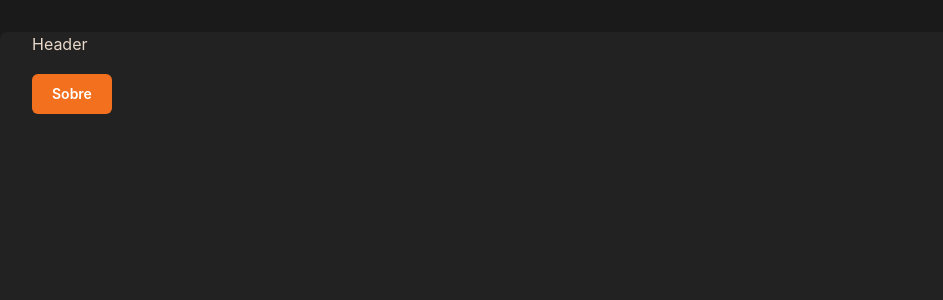
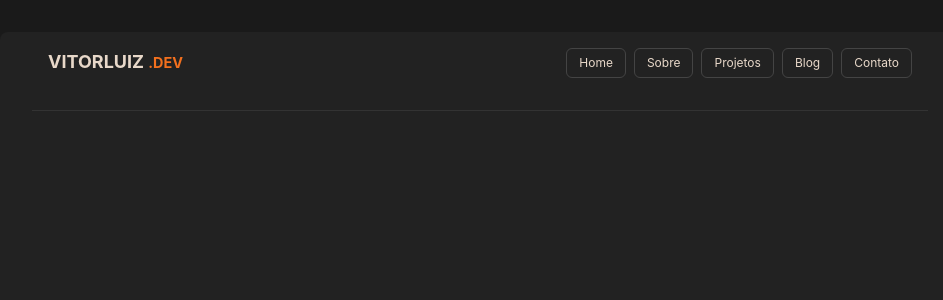
Before and after one commit to Biurifin023/portifolio-dev, a Next.js app: page / in a window 1280 px wide. Shown: the top 300 px of the page, without its empty margins (160-1103 px from the left). Built offline with nearby package versions, Linux system fonts and the light colour scheme.

Commit message:
Component Header

```diff
--- a/src/app/components/header.tsx
+++ b/src/app/components/header.tsx
@@ -1,7 +1,24 @@
+import BtnDefaultSm from "../utils/Buttons/Btn-default-sm";
+
 export default function Header() {
     return(
-        <div>
-            <h1>Header</h1>
+        <>
+        <div className="flex p-4 justify-between">
+            <div className="font-bold uppercase text-lg">
+                VitorLuiz <small className="text-primary">.dev</small>
+            </div>
+
+            <div className="flex space-x-2">
+                <BtnDefaultSm>Home</BtnDefaultSm>
+                <BtnDefaultSm>Sobre</BtnDefaultSm>
+                <BtnDefaultSm>Projetos</BtnDefaultSm>
+                <BtnDefaultSm>Blog</BtnDefaultSm>
+                <BtnDefaultSm>Contato</BtnDefaultSm>
+
+            </div>
+
         </div>
+        <div className="border-b border-border w-full "></div>
+        </>
     )
 }
--- a/src/app/page.tsx
+++ b/src/app/page.tsx
@@ -1,11 +1,9 @@
 import Header from "@/app/components/header";
-import About from "./components/about";
 
 export default function PageHome() {
   return(
     <div className="flex flex-col min-h-screen bg-surface rounded-lg px-8 gap-4">
       <Header />
-      <About />
     </div>
   )
 }
```
